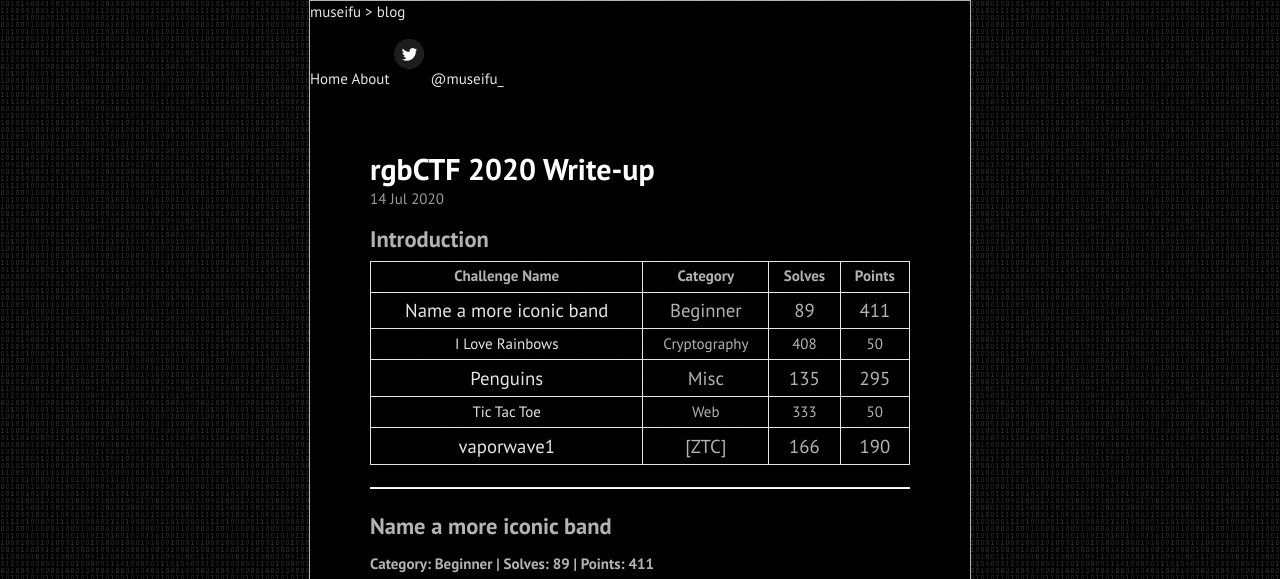
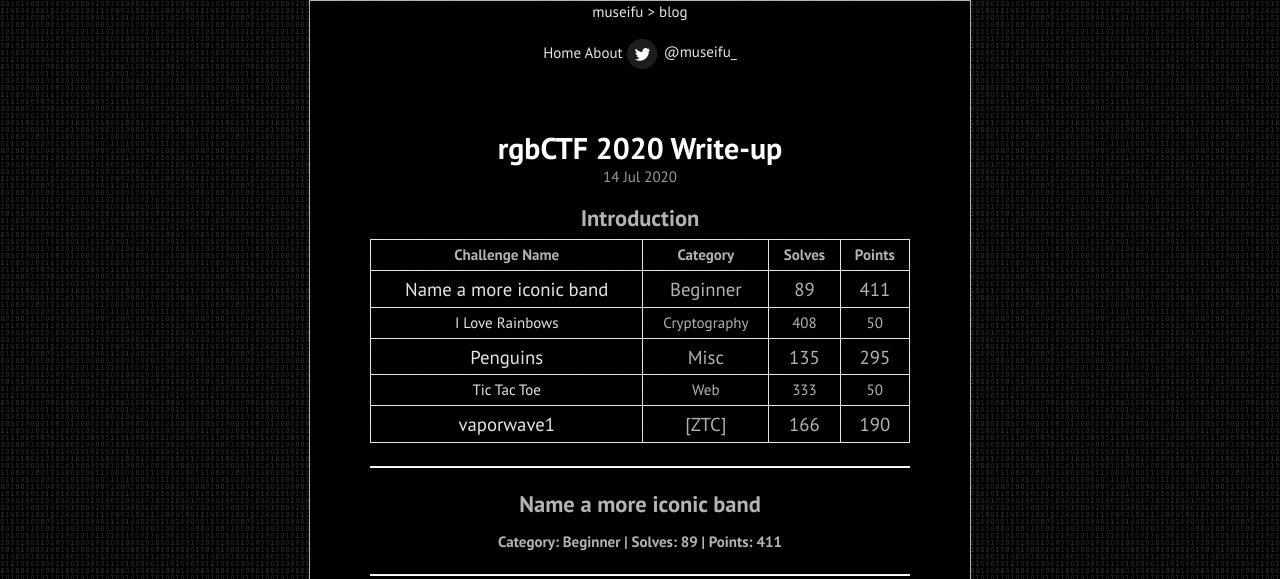
Before and after one commit to museifu666/museifu666.github.io, a Jekyll site: the page built from index.html, in a window 1280 px wide. Shown: the top 579 px of the page. Built offline with Jekyll 4.4.1, drawn with Linux system fonts in a browser that asks for light colours; the list of posts is cut into pages by our own code; grey boxes are pictures that could not be loaded.

Commit message:
Update poole.css

```diff
--- a/public/css/poole.css
+++ b/public/css/poole.css
@@ -39,7 +39,7 @@
 	display: inline;
 }
 
-.sidebar-nav-item img {
+.navbar-item img {
 	margin: 0px;
 	vertical-align: middle;
 }
@@ -69,6 +69,7 @@ html {
 }
 
 body {
+  text-align: center;
   background-color: rgba(0,0,0,0.97);
   color: rgba(255,255,255,0.7);
   margin: auto;
@@ -82,6 +83,7 @@ body {
 a {
   color: #e5e5e5;
   text-decoration: none;
+  text-align: center;
 }
 a strong {
   color: inherit;
```
